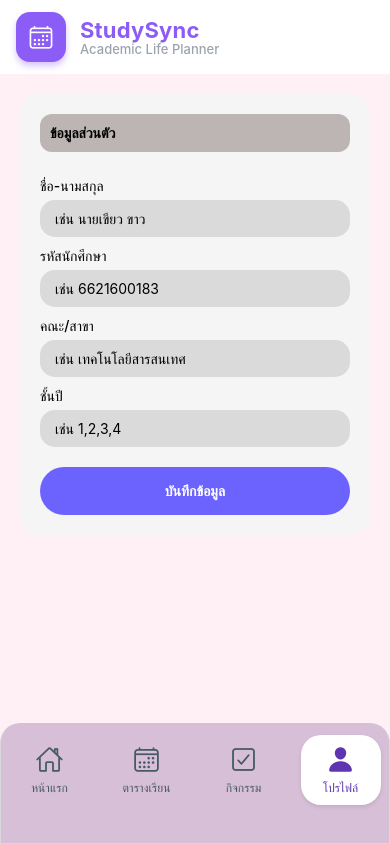
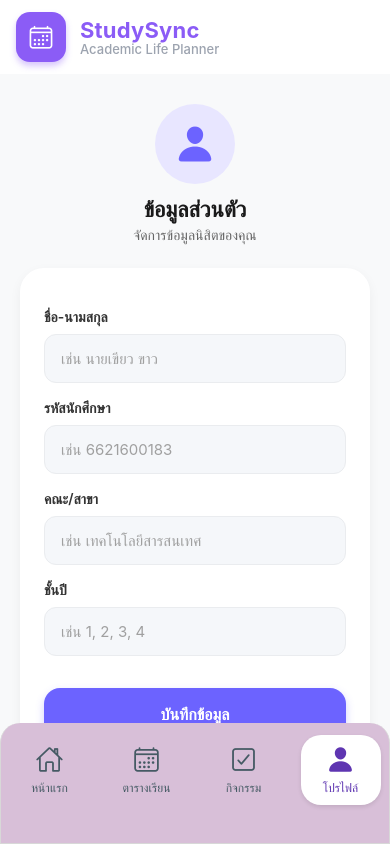
Before and after one commit to THEkingmay/study-sync, a React Native app: screen /profile in a window 390 px wide. Built offline with nearby package versions, Linux system fonts and the light colour scheme.

Commit message:
update uxui

```diff
--- /dev/null
+++ b/src/components/QuickAdd.jsx
@@ -0,0 +1,103 @@
+import React from 'react';
+import { View, Text, StyleSheet, TouchableOpacity, Modal, Pressable } from 'react-native';
+import { Ionicons } from '@expo/vector-icons';
+
+export function QuickAddModal({ isOpen, onClose }) {
+    return (
+        <Modal
+            animationType="fade"
+            transparent={true}
+            visible={isOpen}
+            onRequestClose={onClose}
+            statusBarTranslucent={true}
+            navigationBarTranslucent={true}
+        >
+            <Pressable style={styles.modalOverlay} onPress={onClose}>
+                <View style={styles.modalContent}>
+                    <View style={styles.modalHeader}>
+                        <Text style={styles.modalTitle}>Quick Add</Text>
+                        <TouchableOpacity onPress={onClose}>
+                            <Ionicons name="close" size={24} color="#333" />
+                        </TouchableOpacity>
+                    </View>
+
+                    <View style={styles.buttonGrid}>
+                        <TouchableOpacity style={styles.menuButton}>
+                            <View style={[styles.iconContainer, { backgroundColor: '#E8EAF6' }]}>
+                                <Ionicons name="book" size={24} color="#3F51B5" />
+                            </View>
+                            <Text style={styles.menuText}>กิจกรรม</Text>
+                        </TouchableOpacity>
+
+                        <TouchableOpacity style={styles.menuButton}>
+                            <View style={[styles.iconContainer, { backgroundColor: '#FFF3E0' }]}>
+                                <Ionicons name="document-text" size={24} color="#FB8C00" />
+                            </View>
+                            <Text style={styles.menuText}>แผนอ่านหนังสือ</Text>
+                        </TouchableOpacity>
+
+                    </View>
+                </View>
+            </Pressable>
+        </Modal>
+    );
+}
+
+const styles = StyleSheet.create({
+    modalOverlay: {
+        flex: 1,
+        backgroundColor: 'rgba(0,0,0,0.4)',
+        justifyContent: 'flex-end',
+    },
+    modalContent: {
+        backgroundColor: 'white',
+        borderTopLeftRadius: 24,
+        borderTopRightRadius: 24,
+        padding: 24,
+        minHeight: 300,
+        shadowColor: "#000",
+        shadowOffset: { width: 0, height: -4 },
+        shadowOpacity: 0.1,
+        shadowRadius: 8,
+        elevation: 20,
+    },
+    modalHeader: {
+        flexDirection: 'row',
+        justifyContent: 'space-between',
+        alignItems: 'center',
+        marginBottom: 24,
+    },
+    modalTitle: {
+        fontSize: 20,
+        fontWeight: '700',
+        color: '#1a1a1a',
+    },
+    buttonGrid: {
+        flexDirection: 'row',
+        flexWrap: 'wrap',
+        justifyContent: 'space-between',
+    },
+    menuButton: {
+        width: '48%',
+        backgroundColor: '#f8f9fa',
+        borderRadius: 16,
+        padding: 16,
+        alignItems: 'center',
+        marginBottom: 16,
+        borderWidth: 1,
+        borderColor: '#f0f0f0',
+    },
+    iconContainer: {
+        width: 50,
+        height: 50,
+        borderRadius: 12,
+        justifyContent: 'center',
+        alignItems: 'center',
+        marginBottom: 10,
+    },
+    menuText: {
+        fontSize: 14,
+        fontWeight: '600',
+        color: '#444',
+    },
+});
--- a/src/screens/Dashboard.jsx
+++ b/src/screens/Dashboard.jsx
@@ -1,16 +1,38 @@
+import React, { useState } from 'react';
 import { View, Text, StyleSheet, TouchableOpacity, ScrollView } from 'react-native';
 import Navbar from '../components/Navbar';
 import { SafeAreaView } from 'react-native-safe-area-context';
 import { Ionicons, Feather } from '@expo/vector-icons';
 import { useNavigation } from '@react-navigation/native';
+import { QuickAddModal } from '../components/QuickAdd';
 
 export default function DashboardScreen() {
     const navigation = useNavigation();
+    const [isOpenModal, setIsOpenModal] = useState(false);
 
     return (
+        <>
+            <QuickAddModal isOpen={isOpenModal} onClose={() => setIsOpenModal(false)} />
             <SafeAreaView style={styles.safeArea}>
                 <Navbar />
-            <ScrollView style={styles.container}>
+                <ScrollView
+                    style={styles.container}
+                    contentContainerStyle={{ paddingBottom: 100 }}
+                    showsVerticalScrollIndicator={false}
+                >
+                    <View style={styles.headerSection}>
+                        <View>
+                            <Text style={styles.welcomeText}>สวัสดีวันอังคาร 👋</Text>
+                            <Text style={styles.dashboardTitle}>Dashboard</Text>
+                        </View>
+                        <TouchableOpacity
+                            style={styles.quickAddBtn}
+                            onPress={() => setIsOpenModal(true)}
+                        >
+                            <Ionicons name="add" size={20} color="#fff" />
+                            <Text style={styles.quickAddText}>Quick Add</Text>
+                        </TouchableOpacity>
+                    </View>
 
                     <View style={styles.card}>
                         <View style={[styles.cardHeader, { backgroundColor: '#f5f6ff' }]}>
@@ -39,59 +61,97 @@ export default function DashboardScreen() {
                             </TouchableOpacity>
                         </View>
                     </View>
-
                 </ScrollView>
             </SafeAreaView>
+        </>
+
     );
 }
 
 const styles = StyleSheet.create({
     safeArea: {
         flex: 1,
-        backgroundColor: '#FFF0F5',
+        backgroundColor: '#fbfbfb',
     },
     container: {
         flex: 1,
         padding: 16,
+        paddingBottom: 100,
+    },
+    headerSection: {
+        flexDirection: 'row',
+        justifyContent: 'space-between',
+        alignItems: 'center',
+        marginBottom: 24,
+        marginTop: 8,
+    },
+    welcomeText: {
+        fontSize: 14,
+        color: '#888',
+        fontWeight: '500',
+    },
+    dashboardTitle: {
+        fontSize: 28,
+        fontWeight: '800',
+        color: '#1a1a1a',
+    },
+    quickAddBtn: {
+        backgroundColor: '#1a1a1a',
+        flexDirection: 'row',
+        alignItems: 'center',
+        paddingVertical: 10,
+        paddingHorizontal: 14,
+        borderRadius: 20,
+        shadowColor: "#000",
+        shadowOffset: { width: 0, height: 2 },
+        shadowOpacity: 0.1,
+        shadowRadius: 4,
+        elevation: 3,
+    },
+    quickAddText: {
+        color: '#fff',
+        fontWeight: '600',
+        fontSize: 14,
+        marginLeft: 4,
     },
     card: {
         backgroundColor: '#fff',
-        borderRadius: 12,
+        borderRadius: 16,
         borderWidth: 1,
-        borderColor: '#efefef',
+        borderColor: '#f0f0f0',
         marginBottom: 16,
         overflow: 'hidden',
         elevation: 2,
         shadowColor: '#000',
         shadowOffset: { width: 0, height: 1 },
         shadowOpacity: 0.05,
-        shadowRadius: 2,
+        shadowRadius: 4,
     },
     cardHeader: {
         flexDirection: 'row',
         alignItems: 'center',
-        paddingVertical: 10,
+        paddingVertical: 12,
         paddingHorizontal: 16,
     },
     headerText: {
         fontSize: 15,
-        fontWeight: '600',
+        fontWeight: '700',
         marginLeft: 8,
     },
     cardBody: {
-        paddingVertical: 32,
+        paddingVertical: 40,
         alignItems: 'center',
         justifyContent: 'center',
     },
     emptyText: {
         fontSize: 14,
-        color: '#777',
+        color: '#999',
         marginBottom: 8,
     },
     actionText: {
         fontSize: 14,
         fontWeight: '700',
-        color: '#000',
-        marginTop: 4,
+        color: '#1a1a1a',
+        textDecorationLine: 'underline',
     },
 });
--- a/src/screens/Profile.jsx
+++ b/src/screens/Profile.jsx
@@ -6,33 +6,60 @@ import {
   StyleSheet,
   TextInput,
   TouchableOpacity,
+  KeyboardAvoidingView,
+  Platform,
 } from "react-native";
 import Navbar from "../components/Navbar";
 import { SafeAreaView } from "react-native-safe-area-context";
+import { Ionicons } from "@expo/vector-icons";
 
 export default function ProfileScreen() {
   return (
-   <SafeAreaView style={{flex : 1 , backgroundColor : '#FFF0F5'}}>
-    <Navbar/>
+    <SafeAreaView style={styles.safeArea}>
+      <Navbar />
+      <KeyboardAvoidingView
+        behavior={Platform.OS === "ios" ? "padding" : "height"}
+        style={styles.keyboardAvoid}
+      >
+        <ScrollView
+          contentContainerStyle={styles.scrollContent}
+          showsVerticalScrollIndicator={false}
+        >
+          <View style={styles.headerContainer}>
+            <View style={styles.avatarPlaceholder}>
+              <Ionicons name="person" size={40} color="#6C63FF" />
+            </View>
+            <Text style={styles.headerTitle}>ข้อมูลส่วนตัว</Text>
+            <Text style={styles.headerSubtitle}>จัดการข้อมูลนิสิตของคุณ</Text>
+          </View>
+
           <View style={styles.card}>
-        <Text style={styles.cardTitle}>ข้อมูลส่วนตัว</Text>
-
             <Text style={styles.label}>ชื่อ-นามสกุล</Text>
-        <TextInput placeholder="เช่น นายเขียว ขาว" style={styles.input} />
+            <TextInput
+              placeholder="เช่น นายเขียว ขาว"
+              placeholderTextColor="#A0A0A0"
+              style={styles.input}
+            />
 
             <Text style={styles.label}>รหัสนักศึกษา</Text>
             <TextInput
               placeholder="เช่น 6621600183"
+              placeholderTextColor="#A0A0A0"
               style={styles.input}
               keyboardType="numeric"
             />
 
             <Text style={styles.label}>คณะ/สาขา</Text>
-        <TextInput placeholder="เช่น เทคโนโลยีสารสนเทศ" style={styles.input} />
+            <TextInput
+              placeholder="เช่น เทคโนโลยีสารสนเทศ"
+              placeholderTextColor="#A0A0A0"
+              style={styles.input}
+            />
 
             <Text style={styles.label}>ชั้นปี</Text>
             <TextInput
-          placeholder="เช่น 1,2,3,4"
+              placeholder="เช่น 1, 2, 3, 4"
+              placeholderTextColor="#A0A0A0"
               style={styles.input}
               keyboardType="numeric"
             />
@@ -41,57 +68,90 @@ export default function ProfileScreen() {
               <Text style={styles.buttonText}>บันทึกข้อมูล</Text>
             </TouchableOpacity>
           </View>
+        </ScrollView>
+      </KeyboardAvoidingView>
     </SafeAreaView>
   );
 }
 
 const styles = StyleSheet.create({
-  container: {
-    flexGrow: 1,
-    backgroundColor: "#FFF0F5",
+  safeArea: {
+    flex: 1,
+    backgroundColor: "#F8F9FA",
+  },
+  keyboardAvoid: {
+    flex: 1,
+  },
+  scrollContent: {
     padding: 20,
+    paddingBottom: 40,
+  },
+  headerContainer: {
+    alignItems: "center",
+    marginBottom: 24,
+    marginTop: 10,
+  },
+  avatarPlaceholder: {
+    width: 80,
+    height: 80,
+    backgroundColor: "#E8E6FF",
+    borderRadius: 40,
     justifyContent: "center",
+    alignItems: "center",
+    marginBottom: 12,
   },
-
+  headerTitle: {
+    fontSize: 22,
+    fontWeight: "700",
+    color: "#1A1A1A",
+  },
+  headerSubtitle: {
+    fontSize: 14,
+    color: "#666666",
+    marginTop: 4,
+  },
   card: {
-    backgroundColor: "#F5F5F5",
-    borderRadius: 20,
-    padding: 20,
-    elevation: 3,
-    margin : 20
+    backgroundColor: "#FFFFFF",
+    borderRadius: 24,
+    padding: 24,
+    shadowColor: "#000",
+    shadowOffset: { width: 0, height: 4 },
+    shadowOpacity: 0.05,
+    shadowRadius: 12,
+    elevation: 4,
   },
-
-  cardTitle: {
-    backgroundColor: "#BDB4B4",
-    padding: 10,
+  label: {
+    fontSize: 14,
+    fontWeight: "600",
+    color: "#333333",
+    marginBottom: 8,
+    marginTop: 16,
+  },
+  input: {
+    backgroundColor: "#F5F7FA",
     borderRadius: 12,
-    fontWeight: "600",
-    marginBottom: 15,
+    paddingHorizontal: 16,
+    paddingVertical: 14,
+    fontSize: 15,
+    color: "#1A1A1A",
+    borderWidth: 1,
+    borderColor: "#EAECEF",
   },
-
-  label: {
-    fontWeight: "500",
-    marginTop: 10,
-    marginBottom: 5,
-  },
-
-  input: {
-    backgroundColor: "#DADADA",
-    borderRadius: 15,
-    paddingHorizontal: 15,
-    paddingVertical: 10,
-  },
-
   button: {
     backgroundColor: "#6C63FF",
-    marginTop: 20,
-    padding: 15,
-    borderRadius: 25,
+    marginTop: 32,
+    paddingVertical: 16,
+    borderRadius: 16,
     alignItems: "center",
+    shadowColor: "#6C63FF",
+    shadowOffset: { width: 0, height: 4 },
+    shadowOpacity: 0.3,
+    shadowRadius: 8,
+    elevation: 6,
   },
-
   buttonText: {
-    color: "white",
-    fontWeight: "600",
+    color: "#FFFFFF",
+    fontSize: 16,
+    fontWeight: "700",
   },
 });
```
Lines whose indentation alone changed are shown as unchanged.
